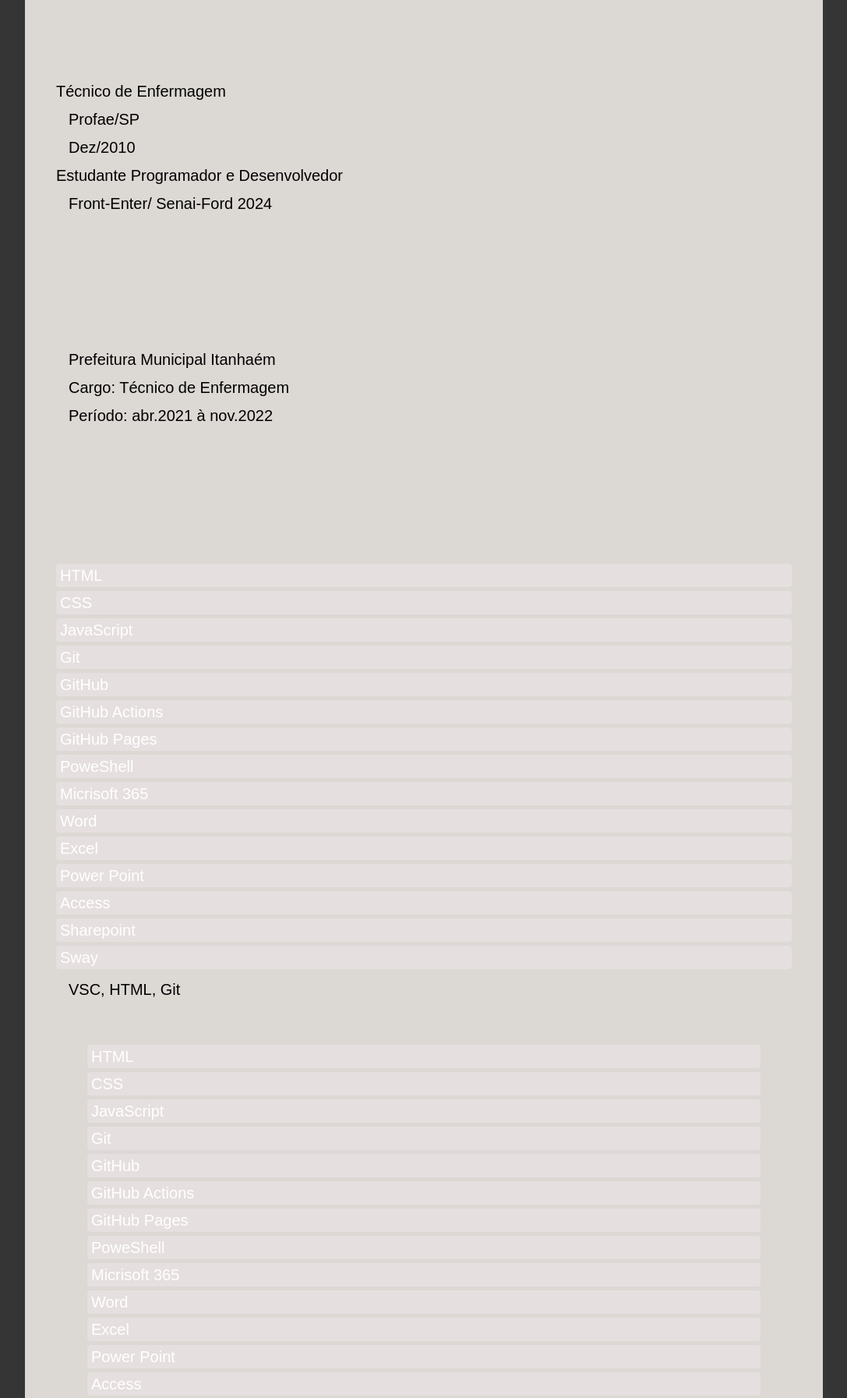
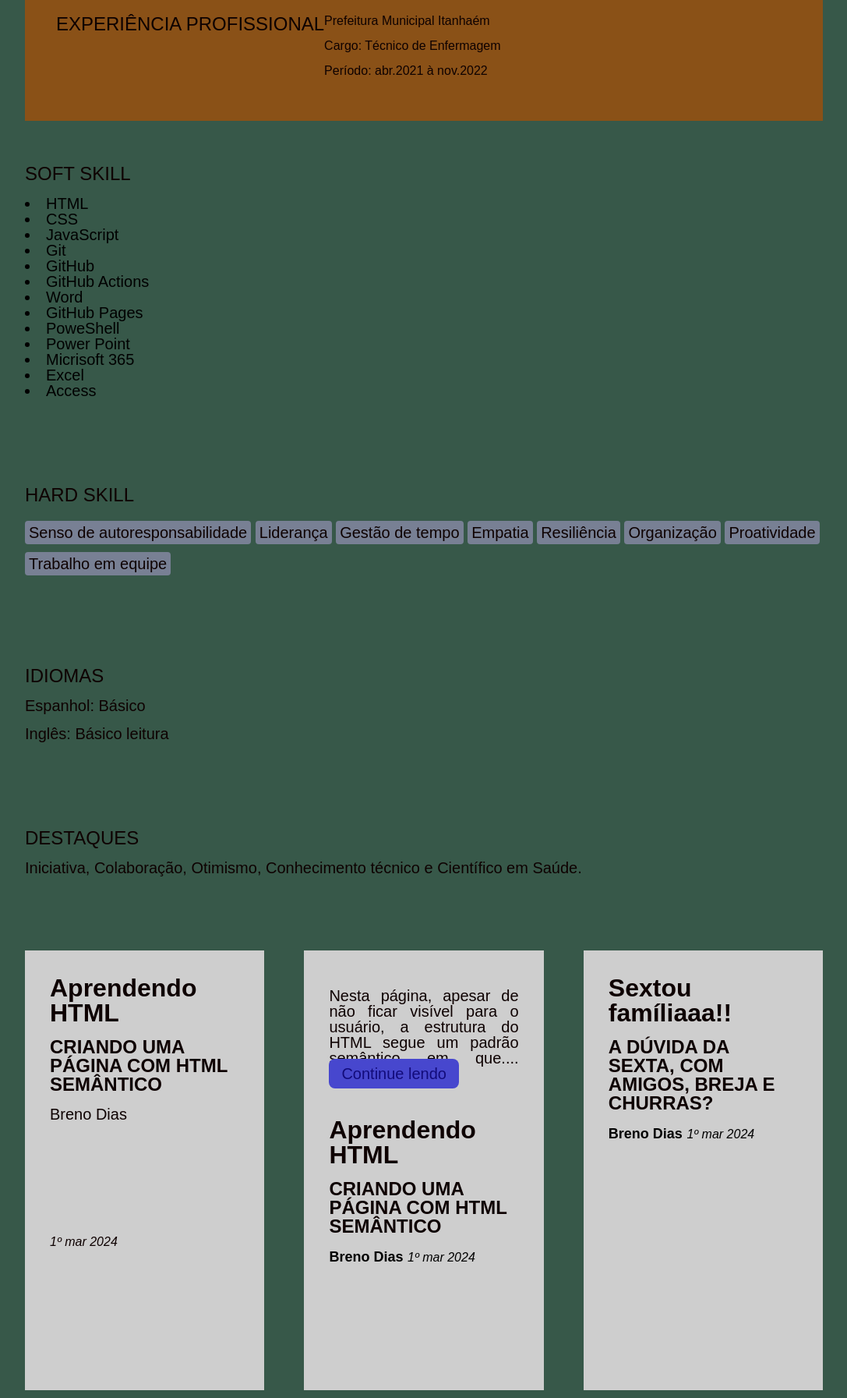
Before and after one commit to brenodiassto/meu-curr-culo, a plain HTML site: page index.html in a window 1280 px wide. Shown: the part 807-2600 px from the top of the page at 78% size, without its empty margins (96-1183 px from the left). Drawn offline with Linux system fonts and the light colour scheme.

Commit message:
atualização revendo codigos

```diff
--- a/index.html
+++ b/index.html
@@ -38,82 +38,62 @@
         <p>Dez/2010</p>
              </div>
 
-        <h3>Estudante Programador e Desenvolvedor</h3>
+        <h3>Estudante Programador
+          e Desenvolvedor</h3>
          <p>Front-Enter/ Senai-Ford 2024</p>
             </div>
           </section>
 
 
-          <section id="experiencia-Profissional">
+          <section id="experienciaProfissional">
              <h2 class="experiencia-profissional">Experiência Profissional</h2>
+             <div>
              <p>Prefeitura Municipal Itanhaém</p>
              <p>Cargo: Técnico de Enfermagem</p>
              <P>Período: abr.2021 à nov.2022</P>
+             </div>
           </section>
 
-          <section id="competencia">
-             <h2 class="competencia-tecnica">Competência Técnica</h2>
+          <section id="soft-Skill">
+            <h2 class="softskil">Soft Skill</h2>
+            <div>
+         <p>
+      <li>HTML</li>  <li>CSS</li>  <li>JavaScript</li>  <li>Git</li>
+      <li>GitHub</li>  <li>GitHub Actions</li>  <li>Word</li>
+      <li>GitHub Pages</li>  <li>PoweShell</li>  <li>Power Point</li>
+      <li>Micrisoft 365</li>  <li>Excel</li>  <li>Access</li>
+         </p> </div>
+
+
+          </section>
+
+
+         <section id="hardskil">
+           <h2 class="hard-skil">Hard Skill</h2>
+           <div>
+           <p>
     <ul class="lista-tags">
-      <li>HTML</li>
-      <li>CSS</li>
-      <li>JavaScript</li>
-      <li>Git</li>
-      <li>GitHub</li>
-      <li>GitHub Actions</li>
-      <li>GitHub Pages</li>
-      <li>PoweShell</li>
-      <li>Micrisoft 365</li>
-      <li>Word</li>
-      <li>Excel</li>
-      <li>Power Point</li>
-      <li>Access</li>
-      <li>Sharepoint</li>
-      <li>Sway</li>
-    </ul>
-
-    <p>VSC, HTML, Git</p>
-    <section id="soft-Skill">
-      <ul class="lista-tags">
-        <li>HTML</li>
-        <li>CSS</li>
-        <li>JavaScript</li>
-        <li>Git</li>
-        <li>GitHub</li>
-        <li>GitHub Actions</li>
-        <li>GitHub Pages</li>
-        <li>PoweShell</li>
-        <li>Micrisoft 365</li>
-        <li>Word</li>
-        <li>Excel</li>
-        <li>Power Point</li>
-        <li>Access</li>
-
-      </ul>
-    <h2 class="softskil">Soft skill (Competências Socio-emocionais)</h2>
-    <ul class="lista-tags">
-      <li>Senso de autorespinsabilidade</li>
-      <li>Liderança</li>
-      <li>Gestão de tempo</li>
-      <li>Empatia</li>
-      <li>Resiliência</li>
-      <li>Organização</li>
-      <li>Proativo</li>
-      <li>Trabalho em equipe</li>
+      <li>Senso de autoresponsabilidade</li>
+      <li>Liderança</li>  <li>Gestão de tempo</li>
+      <li>Empatia</li>  <li>Resiliência</li>  <li>Organização</li>
+      <li>Proatividade</li>  <li>Trabalho em equipe</li>
+      </div>
+    </p>
 
     </ul>
     </section>
 
     <section in="idiomas">
     <h2 class="idioma">Idiomas</h2>
-
+    <div>
       <p>Espanhol: Básico</p>
       <p>Inglês: Básico leitura</p>
+    </div>
     </section>
-    <Section>
 
+    <section in="destaques">
     <h2 class="destaques">Destaques</h2>
-
-      <p>Iniciativa, Colaboração, Otimismo, Conhecimento técnico e Científico em saúde.</p>
+      <p>Iniciativa, Colaboração, Otimismo, Conhecimento técnico e Científico em Saúde.</p>
     </section>
 
     <!-- div style="font-size: 20px;">
@@ -126,7 +106,7 @@
       <article>
         <header>
           <h1>Aprendendo HTML</h1>
-          <h2>Criando uma dpágina com HTML semântico</h2>
+          <h2>Criando uma Página com HTML semântico</h2>
           <p class="ator">Breno Dias</p>
           <p class="data">1º mar 2024</p>
         </article>
--- a/style.css
+++ b/style.css
@@ -20,48 +20,46 @@ Exemplo: line-height, aspect-ratio, font-weight*/
 :root { /* root-> elemento raiz (html), mais alta hierarquia*/
     font-size: 16px; /* tamanho da base do rem*/
     scroll-behavior: smooth; /* comportamento da rolagem: suave*/
-    --cor-primaria-texto: #353535;
-                             --padding-padrao-secao: 40px;
-    --cor-fundo-tags: #bebebe;
+    --cor-primaria-texto: #14b168;
+     --padding-padrao-secao: 40px;
+    --cor-fundo-tags: #db8181;
 
     /*Tema: light */
 
-    --plano-fundo: #ffffff;
-    --cor-primaria-texto:  #353535;
-    --cor-fundo-tags: #bebebe;
 
 }
 
 [ data-tema="dark"] {
     --plano-fundo: #353535;
-    --cor-primaria-texto: #ffffff;
-    --cor-fundo-tags: #353535;
+    --cor-primaria-texto: #0e0101;
+    --cor-fundo-tags: #788094;
     --cor-fundo-apresentacao: #7f7ae8;
-    --cor-fundo-formacao: #7f7a95;
+    --cor-fundo-formacaoAcademica: #7f7a95;
     --cor-fundo-academia: #caf6ca;
     --cor-fundo-experienciaProfissional: #fff890;
-    --cor-fundo-competenciaTecnica: #f7c7dc;
-    --cor-fundo-softSkill: #7eafab;
+    --cor-fundo-hardskill: #f7c7dc;
+    --cor-fundo-soft-Skill: #7eafab;
     --cor-fundo-idiomas: #a586a5;
     --cor-fundo-destaques: #e29191;
     --cor-fundo-tecnologias: #3e3ec3;
+
 
 }
 
 
 [data-tema="light"] {
-    --plano-fundo: #353535;
-    --cor-primaria-texto: #ffffff;
-    --cor-fundo-tags: #353535;
+    --plano-fundo: #4216e0;
+    --cor-primaria-texto: #181111;
+    --cor-fundo-tags: #424457;
     --cor-fundo-apresentacao: #7f7447;
-    --cor-fundo-formacao: #54449b;
+    --cor-fundo-formacaoAcademica: #54449b;
     --cor-fundo-academia: #2d6635;
     --cor-fundo-experienciaProfissional: #f23b3b;
     --cor-fundo-competenciaTecnica: #c65c10;
     --cor-fundo-softskill: #b3319f;
     --cor-fundo-idiomas: #68623d;
     --cor-fundo-destaques: #752626;
-    --cor-fundo-tecnologias: #20205c;
+    --cor-fundo-tecnologias: #6d9e1e;
 
 
 }
@@ -69,92 +67,76 @@ Exemplo: line-height, aspect-ratio, font-weight*/
 
 
 body {
-    background-color:  var(--plano-fundo);
+    background-color:  #375849;
     width: 80vw; /* 80% da viewport width*/
     margin: auto; /* criar margem automatica*/
     font-size: 20px; /*o padrao é 16px*/
-    font-family: "Oswald", sans-serif;
-    font-weight: 100;
+    font-family: "DM Sans", sans-serif;
+    font-weight: 200;
 
 }
 
 .nome-curriculo {
-    background-color: rgb(220, 216, 212);
-    width: 70vw; /* 80% da viewport width*/
+
     font-family: "Anta", sans-serif;
     font-size: 3rem;
-    margin: 2rem; /*shorthand*/
-    font-weight: 30;
+    margin: 2rem 1rem 3rem 4rem; /*shorthand*/
     color: var (--cor-primaria-texto)
 }
 
 section {
-    padding: 40px;
-    background-color: rgb(220, 216, 212);
+    padding: 40px 0;
+    /* prenchimento [interno] */
 }
+
+section p {
+    color: var(--cor-primaria-texto);
+}
+
 #apresentacao {
-    background-color: rgb(220, 216, 212);
-    width: 70vw; /* 80% da viewport width*/
-    font-family: "Anta", sans-serif;
-    font-size: 3rem;
-    margin: 2rem; /*shorthand*/
-    font-weight: 30;
+    background-color: #4f2b7902;
+    background-color: var(--cor-fundo-apresentacao);
 
 
 }
-#formacao {
-    background-color: rgb(220, 216, 212);
-    width: 70vw; /* 80% da viewport width*/
-    font-family: "Anta", sans-serif;
-    font-size: 3rem;
-    margin: 2rem; /*shorthand*/
-    font-weight: 30;
+#formacaoAcademica {
+    background-color: #7f7a95;
+    background-color: var(--cor-fundo-formacaoAcademica);
 }
-#titulo-secao {
-    background-color:rgb(220, 216, 212) ;
-    text-transform: uppercase; /* transforma o texto em maiúsculas */
-    font-family: "Anta" , sans-serif;
-    color: dimgray;
-    font-size: 2rem;
-    margin: 1rem;
-    padding: 1 rem;
-    border: 0rem;
-    padding: 1rem;
-}
+
+
 p {
     line-height: 1,5; /*altura da linha: 1,5x o tamanho padrão*/
-    margin: 1rem; /* valores: coma-baixo esquerda-direita*/
+    margin: 1rem 0; /* valores: coma-baixo esquerda-direita*/
 
 }
-h2{
+h2 {
     text-transform: uppercase; /* transforma o texto em maiúsculas */
-    font-family: "Anta" , sans-serif;
-    font-weight: 300;
-    color:  rgb(220, 216, 212);
-    /* text-shadow: 2px 2px 2px dimgray; /*deslocamentox deslocamentoy espalhamento cor*/
-    font-size: 1,5rem;
-    margin: 1rem;
-    padding: 1rem;
-    border:  1rem;
-    padding: 1rem;
+    font-weight: 200;
+    color: var(--cor-primaria-texto);
+    /* text-shadow: 1px 1px 2px dimgray; */
+    font-size: 1.5rem;
+    margin: 1rem 0;
+
 
 }
 
 .lista-tags li {
-    display: inline block;
-    background-color: #e6dfdf;
+    display: inline-block;
+    background-color: var(--cor-fundo-tags);
     padding: 5px;
     border-radius: 4px;
     margin: 5px 0;
     color: var(--cor-primaria-texto);
 }
-section#experiencia Profissional {
-    background-color:  rgb(220, 216, 212);
-    width: 70vw; /* 80% da viewport width*/
+
+#experienciaProfissional {
+    background-color:  rgb(138, 81, 23);
+    width: 80vw; /* 80% da viewport width*/
     font-family: "Anta", sans-serif;
-    font-size: 3rem;
-    margin: 2rem; /*shorthand*/
-    font-weight: 30;
+    font-size: 1rem;
+    margin: 0rem; /*shorthand*/
+    font-weight: 40;
     display: flex;
     color: var(--cor-primaria-texto);
 }
@@ -177,12 +159,13 @@ article h2 { /* h2 descendente de article */
     font-size: 1.5rem;
     font-weight: 600; /* demi-bold (quase negrito) */
     margin: 0 0 1rem 0;
+    color: var(--cor-primaria-texto);
 }
 
 .autor {
     font-size: oblique;
-    font-weight: 600;
-    font-size: 80%;
+    font-weight: 900;
+    font-size: 90%;
 }
 .data {
     font-style: oblique;
@@ -190,23 +173,21 @@ article h2 { /* h2 descendente de article */
 
 }
 .continue-lendo {
-    background-color: rgb(12, 12, 100);
+    background-color: rgb(71, 71, 206);
     padding: .5rem 1rem;
-    margin-top: 1rem;
+    margin-top: 2rem;
     border-radius: 8px;
-    color: #ffff;
+    color: #120b7a;
     text-decoration: none;
 
 }
 .continue-Lendo {
-    background-color: rgb(12, 12, 100);
+    background-color: rgb(71, 71, 206);
     padding: .5rem 1rem;
-    margin-top: 1rem;
+    margin-top: 2rem;
     border-radius: 8px;
-
     color: #fff;
     text-decoration: none;
-
 }
 
 article p {
@@ -218,8 +199,8 @@ article p {
 }
 
 
-#apresentacao, #formacaoAcademica, #experienciaProfissional, #hardskills, #softSrill,
-#idiomas {
+#apresentacao, #formacaoAcademica, #experienciaProfissional, #hardskills, #soft-Srill,
+#idiomas, #destaques, #tecnoligias {
     padding: 40px;
 }
     /*acima digitado #apresentação para estilizar as seccoes do html*/
@@ -233,34 +214,42 @@ article p {
 
 article {
     width: 30%; /* 30% do pai (section id="tecnologias") */
-    background-color:  rgb(220, 216, 212);
+    background-color: var(--cor-fundo-tags);
     padding: 2rem;
-
+    background-color: #cecece;
 
 }
 
-.competencia {
-    background-color:  rgb(220, 216, 212);
-    text-transform: uppercase; /* transforma o texto em maiuscula*/
-    font-family: "Kanit", sans-serif;
-    color: dimgray;
-    font-size: 2rem;
-    margin: 1rem;
-    padding: 1 rem;
-    border: 0rem;
-    padding: 1rem;
+#idiomas {
+    background-color:  rgb(117, 138, 23);
+    width: 80vw; /* 80% da viewport width*/
+    font-family: "Anta", sans-serif;
+    font-size: 1rem;
+    margin: 0rem; /*shorthand*/
+    font-weight: 40;
+    display: flex;
+    color: var(--cor-primaria-texto);
+
 }
 
-.idiomas {
-    background-color:  rgb(220, 216, 212);
-    text-transform: uppercase; /* transforma o texto em maiúsculas */
-    font-family: "Anta" , sans-serif;
-    color: dimgray;
+#soft-skill {
+    background-color:  rgb(138, 81, 23);
+    width: 80vw; /* 80% da viewport width*/
+    font-family: "Anta", sans-serif;
     font-size: 2rem;
-    margin: 1rem;
-    padding: 1 rem;
-    border: 0rem;
-    padding: 1rem;
+    margin: 0rem; /*shorthand*/
+    font-weight: 40;
+    display: flex;
+    color: var(--cor-primaria-texto);
+}
 
 
+
+#hardskill {
+    background-color: #d2d8dd;
+    background-color: var(--cor-fundo-hardskill);
 }
+#destaques {
+    background-color: #14e241;
+    background-color: var(--cor-fundo-destaques);
+}
```
